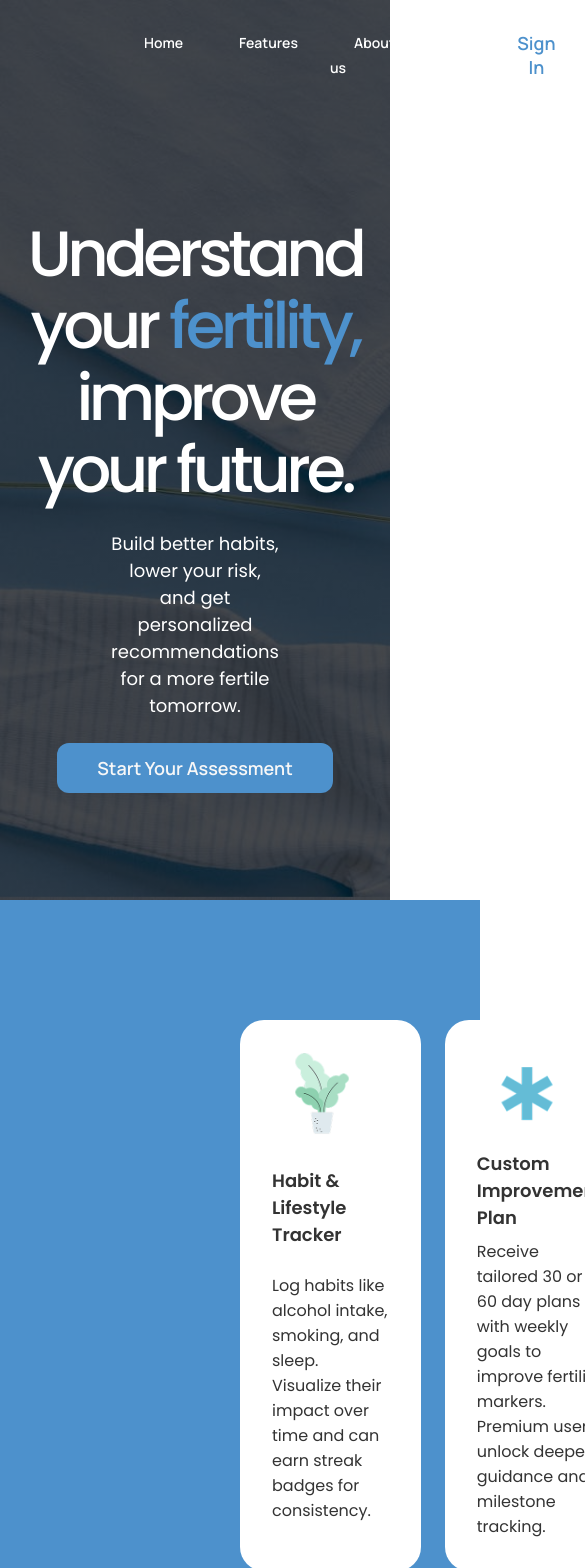
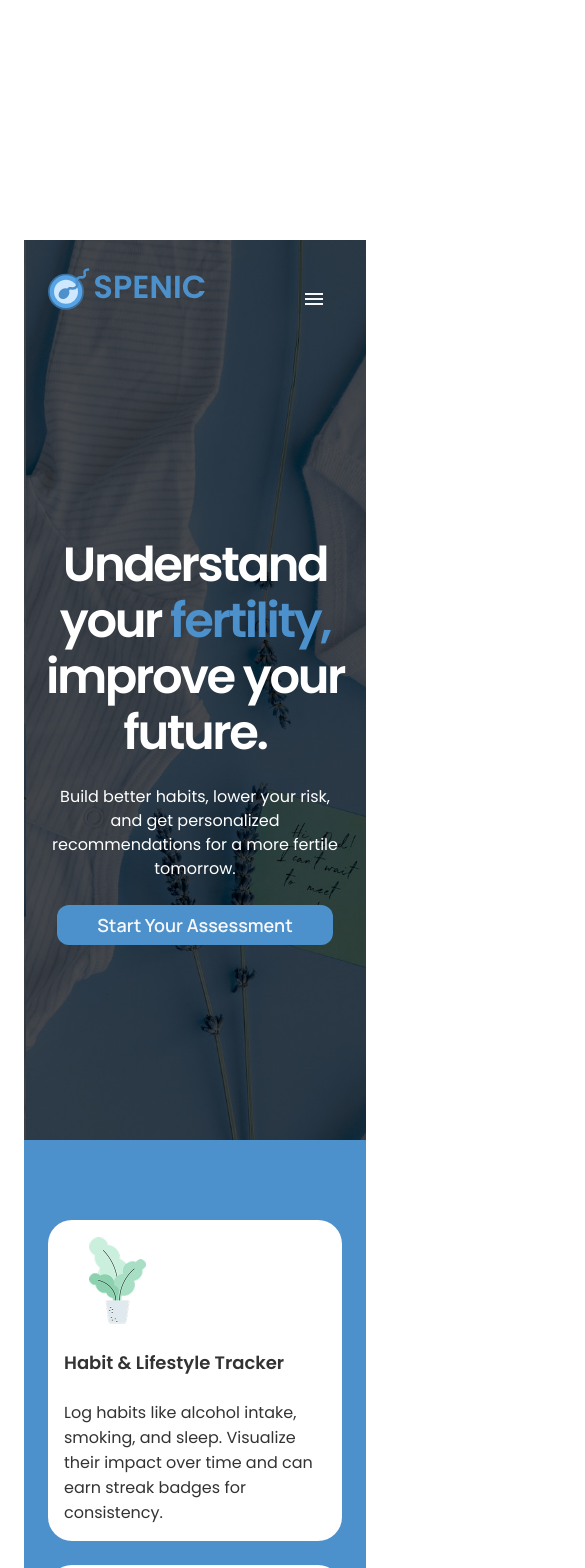
Before and after one commit to EjikeOdoh/group-2, a React (Vite) app: page / in a window 390 px wide. Shown: the top 1568 px of the page, 585 px wide, since content can reach past the window. Built offline with nearby package versions, Linux system fonts and the light colour scheme.

Commit message:
updating landing page

```diff
--- a/src/styles/landingPage.module.css
+++ b/src/styles/landingPage.module.css
@@ -129,6 +129,7 @@
     gap: 48px;
 }
 
+
 .steps h2 {
     font-size: 2rem;
     font-weight: 600;
@@ -205,7 +206,7 @@
     background-color: var(--primary);
     display: flex;
     align-items: center;
-    gap: 100px;
+    gap: 100x;
 }
 
 .texts {
@@ -224,10 +225,12 @@
 .texts button {
     background-color: white;
     color: var(--primary);
+    padding: 12px 16px;
 }
 
 .image {
   display: flex;
+  padding: 55px;
 }
 
 .footer {
@@ -279,3 +282,161 @@
     font-size: 1rem;
     color: var(--primary-border);
 }
+
+
+@media (max-width: 440px) {
+    .container {
+        padding: 240px 24px;
+        margin-bottom: 240px;
+}
+
+  .navbar {
+    padding: 24px;
+}
+
+.navbar ul {
+    display: none;
+}
+
+.navbar .menuBtn {
+    display: block;
+    padding: 16px;
+    background: transparent;
+    display: grid;
+    place-content: right;
+
+}
+
+.container button {
+    width: fit-content;
+    height: 40px;
+    border-radius: 12px;
+    font-size: 1.125rem;
+    font-weight: 600;
+    color: #F7F7F7;
+    display: flex;
+    align-items: center;
+    padding-inline: 40px;
+    background-color: var(--primary);
+}
+
+.btns {
+    display: none;
+}
+
+.hero {
+    width: 100%;
+    padding: 21px;
+}
+
+.hero h1 {
+    font-size: 3rem;
+    font-weight: 600;
+    color: white;
+    letter-spacing: -0.05em;
+    line-height: 56px;
+}
+
+.hero p {
+    font-size: 1rem;
+    line-height: 24px;
+    padding: 0;
+}
+
+.cards {
+    padding: 80px 24px;
+    gap: 24px;
+    display: flex;
+    flex-direction: column;
+}
+
+.card {
+    padding: 16px;
+    gap: 24px;
+
+}
+
+.card .icon {
+    width: 107px;
+    height: 89px;
+}
+
+.card p {
+    font-size: 1rem;
+    font-weight: 400px;
+}
+
+.steps {
+    padding: 80px 24px;
+    gap: 48px;
+}
+
+.steps .content {
+    display: grid;
+    grid-template-columns: 1fr 1fr;
+}
+
+.step .icon {
+    padding: 10px;
+    gap: 24px;
+}
+
+.faq {
+    padding: 80px 24px;
+}
+
+.accordion {
+    width: 100%;
+}
+
+.question button {
+    padding: 0;
+    background: none;
+    color: var(--text);
+    font-size: 0.875rem;
+
+}
+
+.cta {
+    padding: 180px 32px;
+    flex-direction: column;
+    gap: 64px;
+}
+
+.texts h1 {
+    font-size: 1.5rem;
+    line-height: 32px;
+}
+
+.texts button {
+    background-color: white;
+    color: var(--primary);
+}
+
+.footer {
+    padding: 120px 24px;
+    grid-template-columns: 1fr;
+    gap: 44px;
+}
+
+.footer .left.logo {
+    padding: 120px 24px;
+}
+
+.footer .left small {
+    font-family: "Poppins", sans-serif;
+    font-size: 1rem;
+    color: var(--text-secondary);
+
+}
+
+.left .smIcons {
+    padding: 8px;
+}
+
+.footer .right {
+    display: grid;
+    grid-template-columns: 1fr 1fr;
+    gap: 44px;
+}
+}
```
Also changed, not shown: src/images/bg.jpg.
